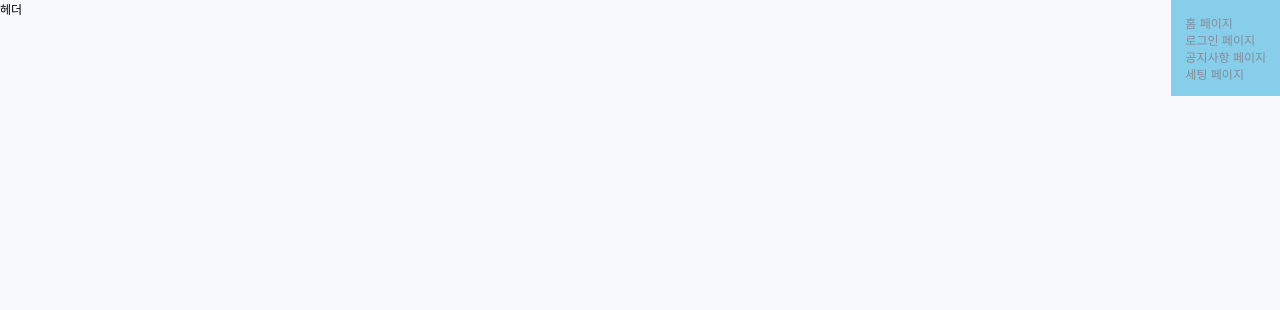
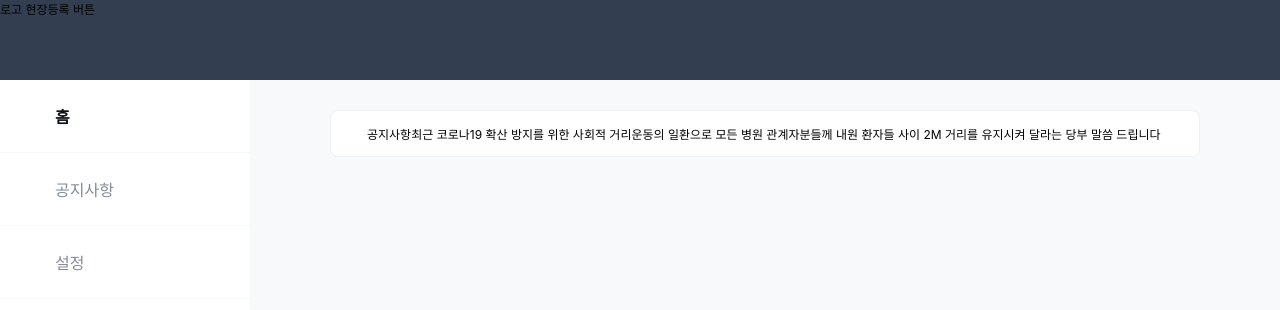
Before and after one commit to teamJOSS/bdg-front-react, a React (Create React App) app: page / in a window 1280 px wide. Shown: the top 310 px of the page. Built offline with nearby package versions, Linux system fonts and the light colour scheme; a web font is replaced by a local one.

Commit message:
라우터 링크 적용 및 main 페이지 제작중

```diff
--- a/src/App.js
+++ b/src/App.js
@@ -1,8 +1,10 @@
 import React from 'react';
 import './App.css';
-import { Route, Link } from 'react-router-dom';
+import { Route, Link, Switch } from 'react-router-dom';
 import styled from 'styled-components'
 
+import Headers from './containers/Headers';
+import Sidebar from './containers/Sidebar';
 import Home from './pages/Home';
 import Login from './pages/Login';
 import Notices from './pages/Notices';
@@ -11,31 +13,70 @@ import {DataProvider} from './async/DataContext';
 
 function App() {
   return (
-    <>
+    <Wrapper>
+      <Headers/>
+      <Content>
+        <Nav>
+          <Sidebar currPage="home" />
+        </Nav>
+        <MainArea>
           <DataProvider>
+            <Switch>
               <Route exact path="/" component={Home} />
               <Route path="/login" component={Login} />
               <Route path="/notices" component={Notices} />
               <Route path="/settings" component={Settings} />
+              <Route render={(location)=>(
+                <>
+                  <h2>이 페이지는 존재하지 않습니다.</h2>
+                  <p>{location.pathname}</p>
+                </>
+              )}/>
+            </Switch>
           </DataProvider>
-      <DivRouterGuide>
+        </MainArea>
+      </Content>
+      {/* <DivRouterGuide>
           <Link to="/">홈 페이지</Link>
           <Link to="/login">로그인 페이지</Link>
           <Link to="/notices">공지사항 페이지</Link>
           <Link to="/settings">세팅 페이지</Link>
-      </DivRouterGuide>
-    </>
+      </DivRouterGuide> */}
+    </Wrapper>
   );
 }
+export default App;
 
-const DivRouterGuide = styled.div`
-  padding:14px;
-  position:absolute;
-  top:0;
-  right:0;
-  background:skyblue;
-  display:flex;
+const Wrapper = styled.div`
+  display: flex;
   flex-direction: column;
+  height: 100%;
+`;
+const Content = styled.div`
+  display: flex;
+  flex: 1;
+`;
+const Nav = styled.nav`
+  display: flex;
+  flex: none;
+  width:15%;
+  max-width: 300px;
+  min-width: 250px;
+  background:#fff;
+`;
+const MainArea = styled.main`
+  display: flex;
+  flex: 1;
+  overflow: auto;
 `;
 
-export default App;
+
+// const DivRouterGuide = styled.div`
+//   padding:14px;
+//   position:absolute;
+//   top:0;
+//   right:0;
+//   background:skyblue;
+//   display:flex;
+//   flex-direction: column;
+// `;
--- a/src/containers/Headers.jsx
+++ b/src/containers/Headers.jsx
@@ -1,11 +1,19 @@
 import React from 'react';
+import styled from 'styled-components';
 
 function Headers() {
   return (
-    <>
-      헤더
-    </>
+    <Header>
+      로고
+      현장등록 버튼
+    </Header>
   )
 }
 
 export default Headers;
+
+const Header = styled.header`
+  width:100%;
+  height:80px;
+  background: #333E51;
+`;
--- a/src/containers/NoticeBar.jsx
+++ b/src/containers/NoticeBar.jsx
@@ -1,11 +1,33 @@
 import React from 'react';
+import styled from 'styled-components';
 
-function NoticeBar() {
+function NoticeBar({noticeArr}) {
   return (
-    <>
-
-    </>
+    <Div>
+      <SpanLabel>공지사항</SpanLabel>
+      <SpanNotice>{noticeArr[0]}</SpanNotice>
+    </Div>
   )
 }
 
 export default NoticeBar;
+
+const Div = styled.div`
+  width:100%;
+  border-radius:8px;
+  box-sizing: border-box;
+  padding: 14px 36px;
+  background: #fff;
+  border: 1px solid #EFF1F4;
+  word-wrap: normal;
+
+`;
+const SpanLabel = styled.span`
+
+`;
+const SpanNotice = styled.span`
+
+`;
+NoticeBar.defaultProps = {
+  noticeArr: ['최근 코로나19 확산 방지를 위한 사회적 거리운동의 일환으로 모든 병원 관계자분들께 내원 환자들 사이 2M 거리를 유지시켜 달라는 당부 말씀 드립니다']
+}
--- a/src/containers/Sidebar.jsx
+++ b/src/containers/Sidebar.jsx
@@ -1,11 +1,35 @@
 import React from 'react';
+import styled from 'styled-components';
+
+import { NavLink } from 'react-router-dom';
 
 function Sidebar() {
+  const activeStyle = {
+    color:'#0B1118',
+    fontWeight:'bold',
+  }
   return (
-    <>
-
-    </>
+    <Ulist>
+      <Listitem>
+        <NavLink exact to="/" activeStyle={activeStyle}>홈</NavLink>
+      </Listitem>
+      <Listitem>
+        <NavLink exact to="/notices" activeStyle={activeStyle}>공지사항</NavLink>
+      </Listitem>
+      <Listitem>
+        <NavLink exact to="/settings" activeStyle={activeStyle}>설정</NavLink>
+      </Listitem>
+    </Ulist>
   )
 }
+export default Sidebar;
 
-export default Sidebar;
+const Listitem = styled.li`
+  font-size: 16px;
+  padding: 24px 22%;
+  border-bottom: 1px solid #f7f8f9;
+`;
+const Ulist = styled.ul`
+  /* display:inline-block */
+  width:100%;
+`;
--- a/src/pages/Home.jsx
+++ b/src/pages/Home.jsx
@@ -1,6 +1,5 @@
 import React from 'react';
-import Headers from '../containers/Headers';
-import Sidebar from '../containers/Sidebar';
+import styled from 'styled-components';
 import NoticeBar from '../containers/NoticeBar';
 import PatientTable from '../containers/PatientTable';
 import DateSelector from '../containers/DateSelector';
@@ -8,15 +7,17 @@ import PatientCheckup from '../containers/PatientCheckup';
 
 function Home() {
   return (
-    <>
-      <Headers/>
-      <Sidebar/>
+    <SectionHome>
       <NoticeBar/>
       <PatientTable/>
       <DateSelector/>
       <PatientCheckup/>
-    </>
+    </SectionHome>
   )
 }
+export default Home;
 
-export default Home;
+const SectionHome = styled.section`
+  margin:30px 80px;
+  width:100%;
+`;
```
Also changed, not shown: src/components/Button.jsx (added, +11 -0 lines). Lines whose indentation alone changed are shown as unchanged.
